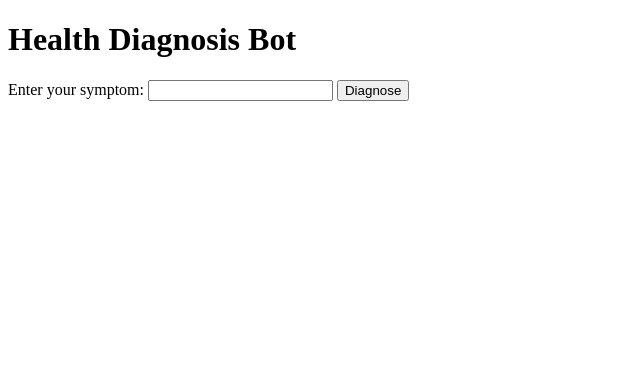
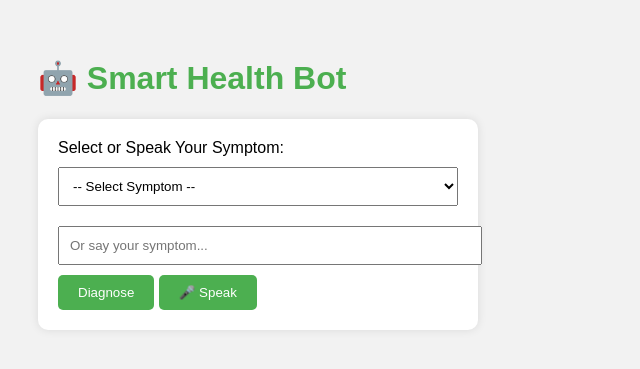
Before and after one commit to Nikhilbalanse788/smart-health-bot, a Flask app: page / in a window 1280 px wide. Shown: the top 369 px of the page, without its empty margins (0-640 px from the left). Run offline with Flask 3, Linux system fonts and the light colour scheme.

Commit message:
Update index.html

```diff
--- a/templates/index.html
+++ b/templates/index.html
@@ -2,21 +2,92 @@
 <html>
 <head>
     <title>Smart Health Bot</title>
+    <style>
+        body {
+            font-family: Arial, sans-serif;
+            padding: 30px;
+            background-color: #f2f2f2;
+        }
+
+        h1 {
+            color: #4CAF50;
+        }
+
+        form {
+            background: white;
+            padding: 20px;
+            border-radius: 10px;
+            width: 400px;
+            box-shadow: 0 0 10px rgba(0,0,0,0.1);
+        }
+
+        select, input[type="text"] {
+            width: 100%;
+            padding: 10px;
+            margin-top: 10px;
+            margin-bottom: 10px;
+        }
+
+        button {
+            padding: 10px 20px;
+            background-color: #4CAF50;
+            color: white;
+            border: none;
+            border-radius: 5px;
+        }
+
+        .result {
+            margin-top: 20px;
+            background-color: #fff;
+            padding: 15px;
+            border-radius: 8px;
+        }
+
+        .icon {
+            font-size: 30px;
+            margin-right: 10px;
+        }
+    </style>
 </head>
 <body>
-    <h1>Health Diagnosis Bot</h1>
+
+    <h1>🤖 Smart Health Bot</h1>
+
     <form method="POST">
-        <label for="symptom">Enter your symptom:</label>
-        <input type="text" name="symptom" id="symptom" required>
+        <label for="symptom">Select or Speak Your Symptom:</label><br>
+        <select name="symptom" id="symptom">
+            <option value="">-- Select Symptom --</option>
+            <option value="fever">Fever</option>
+            <option value="cough">Cough</option>
+            <option value="headache">Headache</option>
+            <option value="stomach pain">Stomach Pain</option>
+        </select>
+
+        <input type="text" id="voiceInput" name="symptom" placeholder="Or say your symptom..." />
+
         <button type="submit">Diagnose</button>
+        <button type="button" onclick="startListening()">🎤 Speak</button>
     </form>
 
     {% if diagnosis.condition %}
-        <h2>Diagnosis Result</h2>
-        <p><strong>Condition:</strong> {{ diagnosis.condition }}</p>
-        <p><strong>Possible Causes:</strong> {{ diagnosis.causes }}</p>
-        <p><strong>Treatment:</strong> {{ diagnosis.treatment }}</p>
-        <p><strong>Doctor Advice:</strong> {{ diagnosis.advice }}</p>
+    <div class="result">
+        <h2 class="icon">🩺 Condition: {{ diagnosis.condition }}</h2>
+        <p><strong>🧪 Causes:</strong> {{ diagnosis.causes }}</p>
+        <p><strong>💊 Treatment:</strong> {{ diagnosis.treatment }}</p>
+        <p><strong>👨‍⚕️ Advice:</strong> {{ diagnosis.advice }}</p>
+    </div>
     {% endif %}
+
+    <script>
+        function startListening() {
+            const recognition = new (window.SpeechRecognition || window.webkitSpeechRecognition)();
+            recognition.lang = 'en-US';
+            recognition.start();
+
+            recognition.onresult = function(event) {
+                document.getElementById('voiceInput').value = event.results[0][0].transcript;
+            };
+        }
+    </script>
 </body>
 </html>
```
